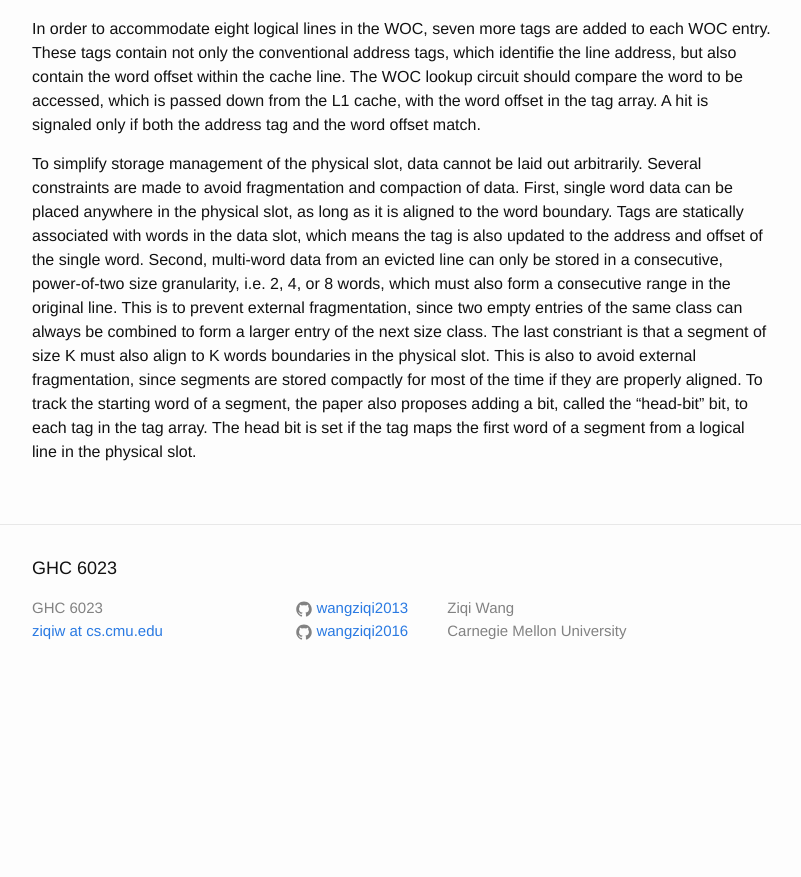
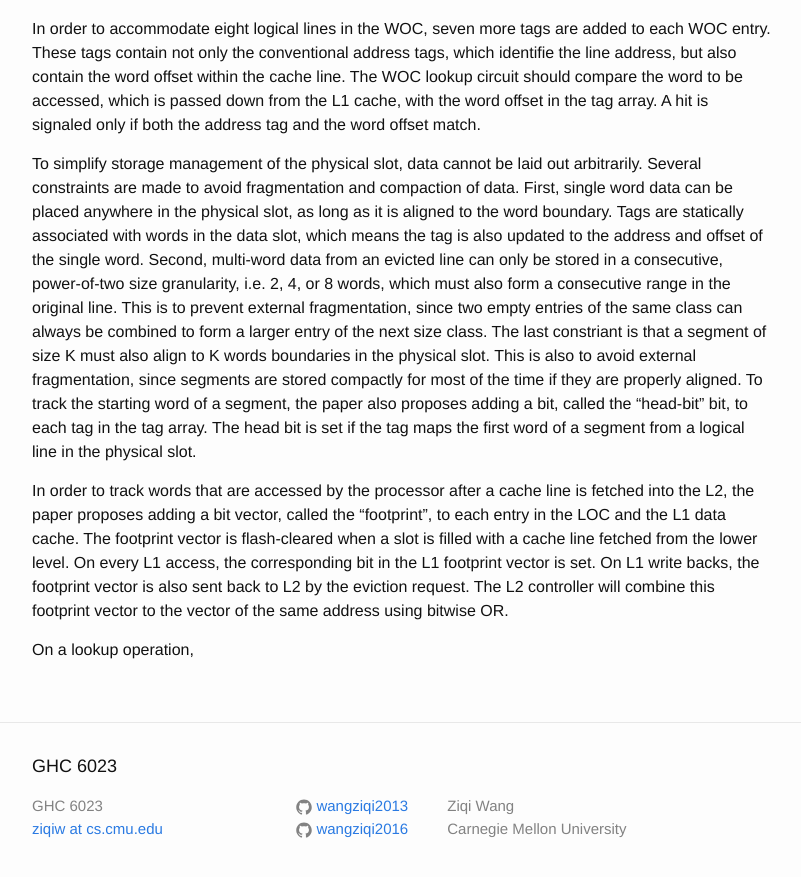
Before and after one commit to wangziqi2013/wangziqi2013.github.io, a Jekyll site: the page built from _posts/2020-07-02-ldis.markdown, in a window 1280 px wide and 900 px high, scrolled down 1771 px. Shown: the top 877 px of the window, without its empty margins (238-1039 px from the left). Built offline with Jekyll 4.4.1, drawn with Linux system fonts in a browser that asks for light colours; before the commit the page ends 2473 px from its top, so only the background shows below that.

Commit message:
Adding footprint vector

```diff
--- a/_posts/2020-07-02-ldis.markdown
+++ b/_posts/2020-07-02-ldis.markdown
@@ -82,3 +82,11 @@ also align to K words boundaries in the physical slot. This is also to avoid ext
 stored compactly for most of the time if they are properly aligned.
 To track the starting word of a segment, the paper also proposes adding a bit, called the "head-bit" bit, to each tag
 in the tag array. The head bit is set if the tag maps the first word of a segment from a logical line in the physical slot.
+
+In order to track words that are accessed by the processor after a cache line is fetched into the L2, the paper proposes
+adding a bit vector, called the "footprint", to each entry in the LOC and the L1 data cache. The footprint vector
+is flash-cleared when a slot is filled with a cache line fetched from the lower level. On every L1 access, the corresponding
+bit in the L1 footprint vector is set. On L1 write backs, the footprint vector is also sent back to L2 by the eviction request.
+The L2 controller will combine this footprint vector to the vector of the same address using bitwise OR.
+
+On a lookup operation,
```
